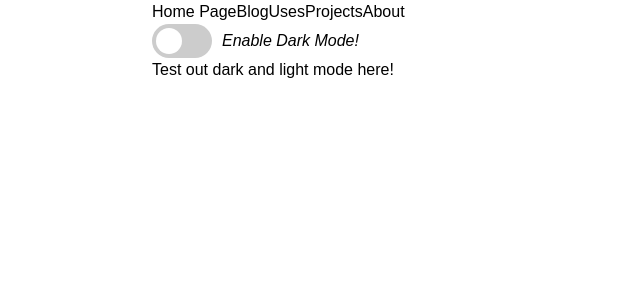
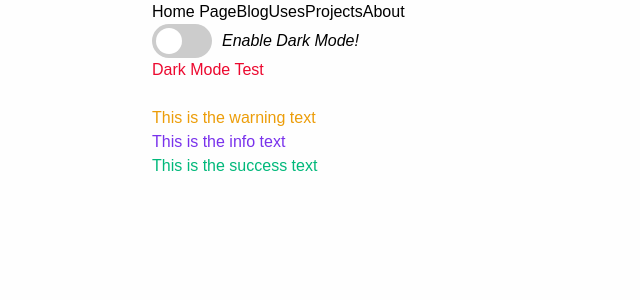
Before and after one commit to thefrugaldev/blog-v2, a Next.js app: page /dark-mode-test in a window 1280 px wide. Shown: the top 300 px of the page, without its empty margins (0-640 px from the left). Built offline with nearby package versions, Linux system fonts and the light colour scheme.

Commit message:
:art: determine light and dark theme colors

```diff
--- a/src/pages/dark-mode-test.tsx
+++ b/src/pages/dark-mode-test.tsx
@@ -1,12 +1,28 @@
-import React, { FC } from 'react';
+import React, { FC, useState } from 'react';
 import Layout from '../shared/components/layout';
 import DarkModeToggle from '../shared/components/layout/components/dark-mode-toggle/dark-mode-toggle';
 
 const DarkModeTestPage: FC = () => {
+  const [isDarkMode, setIsDarkMode] = useState(false);
+
+  const handleToggle = (isDarkMode: boolean) => {
+    setIsDarkMode(isDarkMode);
+  };
+
   return (
-    <Layout>
-      <DarkModeToggle />
-      <h1>Test out dark and light mode here!</h1>
+    <Layout isDarkMode={isDarkMode}>
+      <DarkModeToggle onToggle={handleToggle} />
+      <h1 className="text-primary">Dark Mode Test</h1>
+      <p className="text-light">Test out dark and light mode here!</p>
+      <div>
+        <p className="text-warning">This is the warning text</p>
+      </div>
+      <div>
+        <p className="text-info">This is the info text</p>
+      </div>
+      <div>
+        <p className="text-success">This is the success text</p>
+      </div>
     </Layout>
   );
 };
--- a/src/shared/components/layout/components/dark-mode-toggle/dark-mode-toggle.tsx
+++ b/src/shared/components/layout/components/dark-mode-toggle/dark-mode-toggle.tsx
@@ -60,12 +60,20 @@ const Slider = styled.div`
   }
 `;
 
-const DarkModeToggle: FC = () => {
+interface DarkModeToggleProps {
+  onToggle: (isDarkMode: boolean) => void;
+}
+
+const DarkModeToggle: FC<DarkModeToggleProps> = ({
+  onToggle: handleToggle,
+}) => {
   const [active, setActive] = useState(false);
 
   const handleChange = () => {
-    setActive(!active);
-    console.log(active);
+    const activeState = !active;
+
+    setActive(activeState);
+    handleToggle(activeState);
   };
 
   return (
--- a/src/shared/components/layout/layout.tsx
+++ b/src/shared/components/layout/layout.tsx
@@ -1,9 +1,13 @@
 import React, { FC } from 'react';
 import Header from './components/header/header';
 
-const Layout: FC = ({ children }) => {
+interface LayoutProps {
+  isDarkMode?: boolean;
+}
+
+const Layout: FC<LayoutProps> = ({ isDarkMode, children }) => {
   return (
-    <div>
+    <div className={`${isDarkMode ? 'bg-dark' : 'bg-light'}`}>
       <div className="max-w-screen-lg m-auto h-screen">
         <Header />
         <main>{children}</main>
--- a/tailwind.config.js
+++ b/tailwind.config.js
@@ -13,14 +13,25 @@ module.exports = {
     },
     extend: {
       colors: {
-        primary: '#DB3EB1',
-        subhead: '#41b6e6',
-        info: '#b085f4',
-        success: '#00cc88',
-        warning: '#f9d800',
-        dark: '#0e2430',
-        light: '#fefefe',
+        // LIGHT MODE
+        primary: '#EC092F',
+        subhead: '#FFEC41',
+        info: '#7932EC',
+        success: '#00B87A',
+        warning: '#EC9D09',
+        dark: '#0E2430',
+        light: '#FEFEFE',
       },
+      // colors: {
+      //   // DARK MODE
+      //   primary: '#F8425F',
+      //   subhead: '#FFEC41',
+      //   info: '#B085F4',
+      //   success: '#00CC88',
+      //   warning: '#F8B53A',
+      //   dark: '#0E2430',
+      //   light: '#FEFEFE',
+      // },
     },
   },
   variants: {
```
